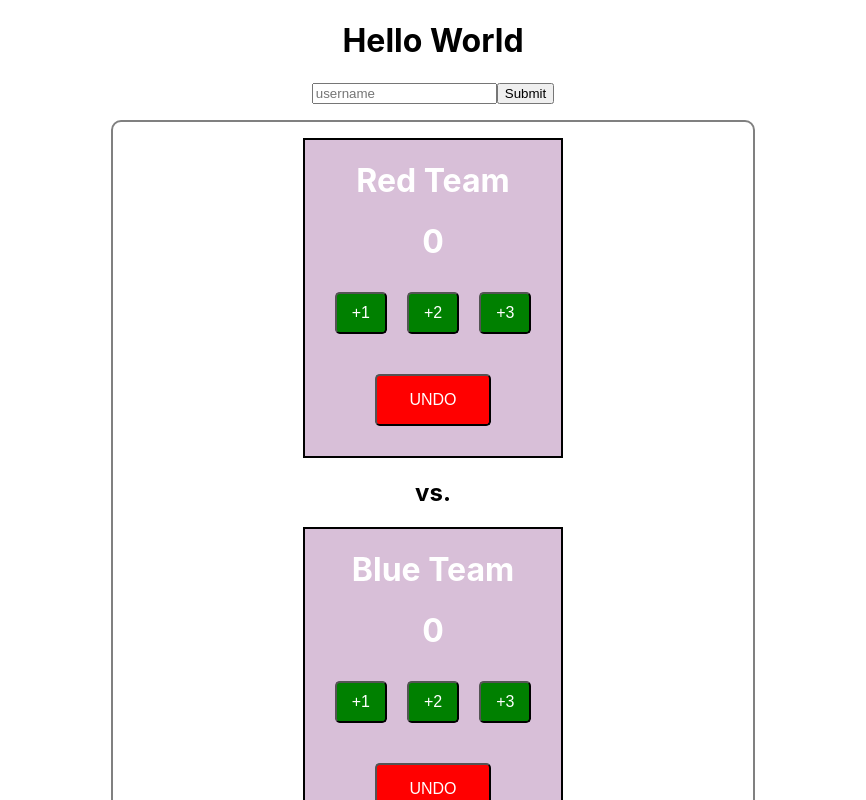
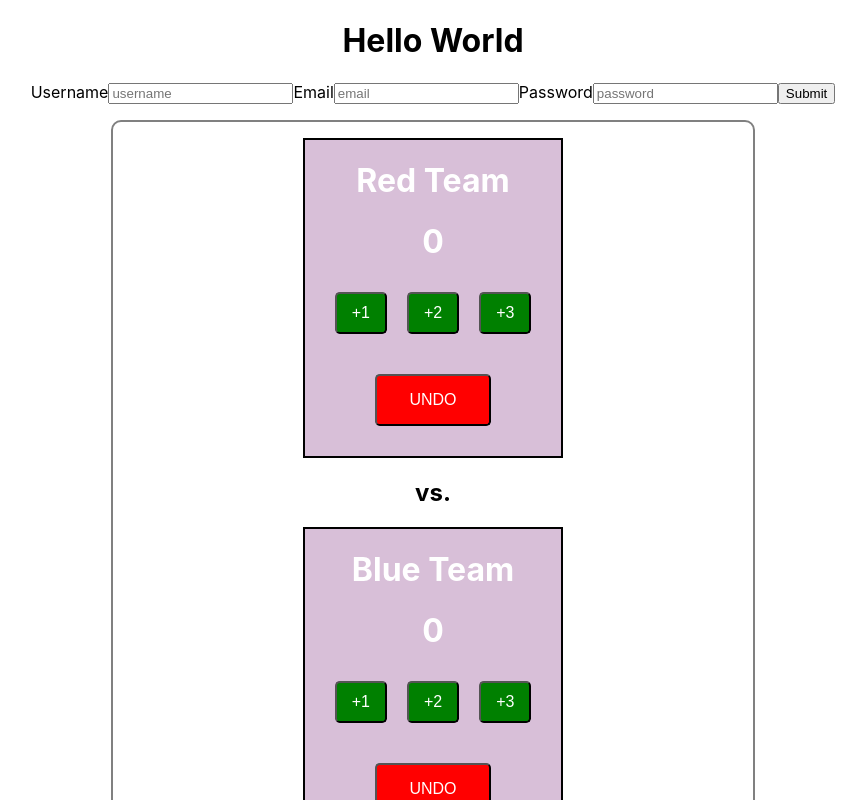
Before and after one commit to JanuarS/showdown, a React (Create React App) app: page / in a window 1280 px wide. Shown: the top 800 px of the page, without its empty margins (207-1073 px from the left). Built offline with nearby package versions, Linux system fonts and the light colour scheme.

Commit message:
usersList component

```diff
--- a/package.json
+++ b/package.json
@@ -9,6 +9,7 @@
     "react": "^17.0.2",
     "react-dom": "^17.0.2",
     "react-scripts": "4.0.3",
+    "uuid": "^8.3.2",
     "web-vitals": "^1.1.2"
   },
   "scripts": {
--- a/src/App.js
+++ b/src/App.js
@@ -1,14 +1,16 @@
 import React from 'react';
 import './App.css';
-import ScoreKeeper from './components/ScoreKeeper/index';
+// import ScoreKeeper from './components/ScoreKeeper/index';
 import Match from './components/Match/index'
-import UserForm from './components/UserForm';
+// import UserForm from './components/UserForm';
+import UsersList from './components/UsersList';
 
 function App() {
   return (
     <div className="App">
       <h1>Hello World</h1>
-      <UserForm />
+      <UsersList />
+      {/* <UserForm /> */}
       <Match />
     </div>
   );
--- a/src/components/Match/index.js
+++ b/src/components/Match/index.js
@@ -1,5 +1,5 @@
-import React, {useState} from 'react';
-import ScoreKeeper from '../ScoreKeeper/index';
+import React from "react";
+import ScoreKeeper from "../ScoreKeeper/index";
 import "./style.css";
 
 /*
--- a/src/components/UserForm/index.js
+++ b/src/components/UserForm/index.js
@@ -1,9 +1,68 @@
-import React from "react";
+import React, {useState} from "react";
+import "./style.css";
 
-const UserForm = () => {
+/*
+    UserForm components used to register new users and login existing users
+
+*/
+
+const UserForm = ({addUser}) => {
+    const INITIAL_STATE = {
+        username: "",
+        email: "",
+        password: ""
+    }
+
+    const [formData, setFormData] = useState(INITIAL_STATE)
+    const [isInvalid, setIsInvalid] = useState(true);
+
+    const handleChange = (evt) => {
+        const {name, value} = evt.target;
+
+        setFormData(data => ({
+            ...data,
+            [name]: value
+        }))
+    }
+
+    const handleSubmit = (evt) => {
+        evt.preventDefault();
+        addUser(formData);
+        setFormData(INITIAL_STATE);
+    }
+
     return (
-        <form>
-            <input type="text" placeholder="username" />
+        <form onSubmit={handleSubmit}>
+            <label htmlFor="username">Username</label>
+            <input
+                id="username"
+                type="text"
+                name="username"
+                placeholder="username"
+                value={formData.username}
+                onChange={handleChange}
+            />
+
+            <label htmlFor="email">Email</label>
+            <input
+                id="email"
+                type="email"
+                name="email"
+                placeholder="email"
+                value={formData.email}
+                onChange={handleChange}
+            />
+
+            <label htmlFor="password">Password</label>
+            <input
+                id="password"
+                type="password"
+                name="password"
+                placeholder="password"
+                value={formData.password}
+                onChange={handleChange}
+            />
+
             <button>Submit</button>
         </form>
     )
--- /dev/null
+++ b/src/components/UsersList/index.js
@@ -0,0 +1,35 @@
+import React, {useState} from "react";
+import UserForm from "../UserForm";
+import { v4 as uuid } from "uuid";
+import "./style.css"
+
+const UsersList = () => {
+    const [users, setUsers] = useState([]);
+
+    const renderUsers = () => {
+        return (
+            <ul>
+                {users.map(user => (
+                    <li key={user.id}>
+                        {user.username}
+                    </li>
+                ))}
+            </ul>
+        );
+    };
+
+    const addUser = user => {
+        let newUser = {...user, id: uuid()};
+        setUsers(users => [...users, newUser]);
+    };
+
+    return (
+        <div className="UsersList">
+            <UserForm addUser={addUser} />
+            {renderUsers()}
+        </div>
+    );
+
+};
+
+export default UsersList;
```
Also changed, not shown: src/components/UsersList/style.css (added), 2 other files (tests, documents, lock files or other folders).
